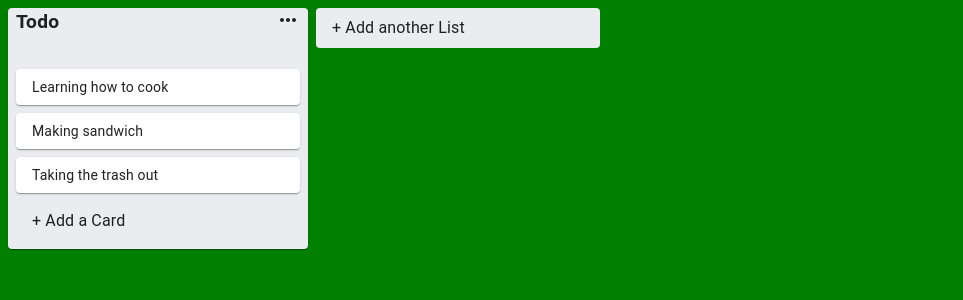
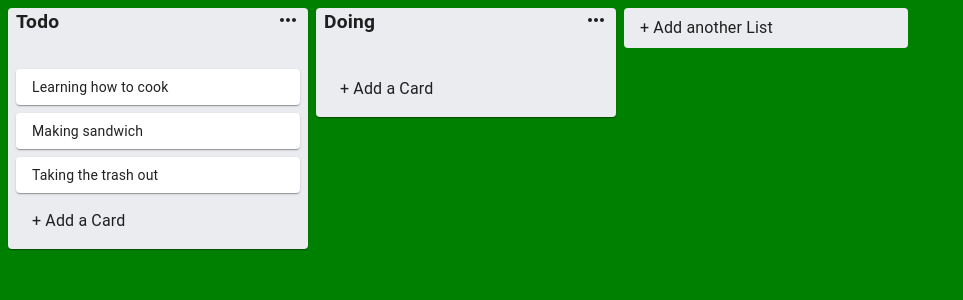
Before and after one commit to lazuardi21/kanban_board, a React (Create React App) app: page / in a window 1280 px wide. Shown: the top 300 px of the page, without its empty margins (0-963 px from the left). Built offline with nearby package versions, Linux system fonts and the light colour scheme.

Commit message:
:tada: drag and drop card in different list

```diff
--- a/src/App.js
+++ b/src/App.js
@@ -94,6 +94,19 @@
       };
       setData(newState)
     }
+    else{
+      sourceList.cards.splice(source.index, 1);
+      destinationList.cards.splice(destination.index, 0, draggingCard);
+      const newState = {
+        ...data,
+        lists:{
+          ...data.lists,
+          [sourceList.id]: sourceList,
+          [destination.id]: destinationList,
+        },
+      };
+      setData(newState)
+    }
   }
 
   return (
--- a/src/utils/store.js
+++ b/src/utils/store.js
@@ -20,8 +20,13 @@
         title: 'Todo',
         cards,
       },
+      'list-2': {
+        id: 'list-2',
+        title: 'Doing',
+        cards:[],
+      },
     },
-    listIds: ['list-1'],
+    listIds: ['list-1','list-2'],
   };
 
   export default data;
```
Also changed, not shown: 1 other file (tests, documents, lock files or other folders).
